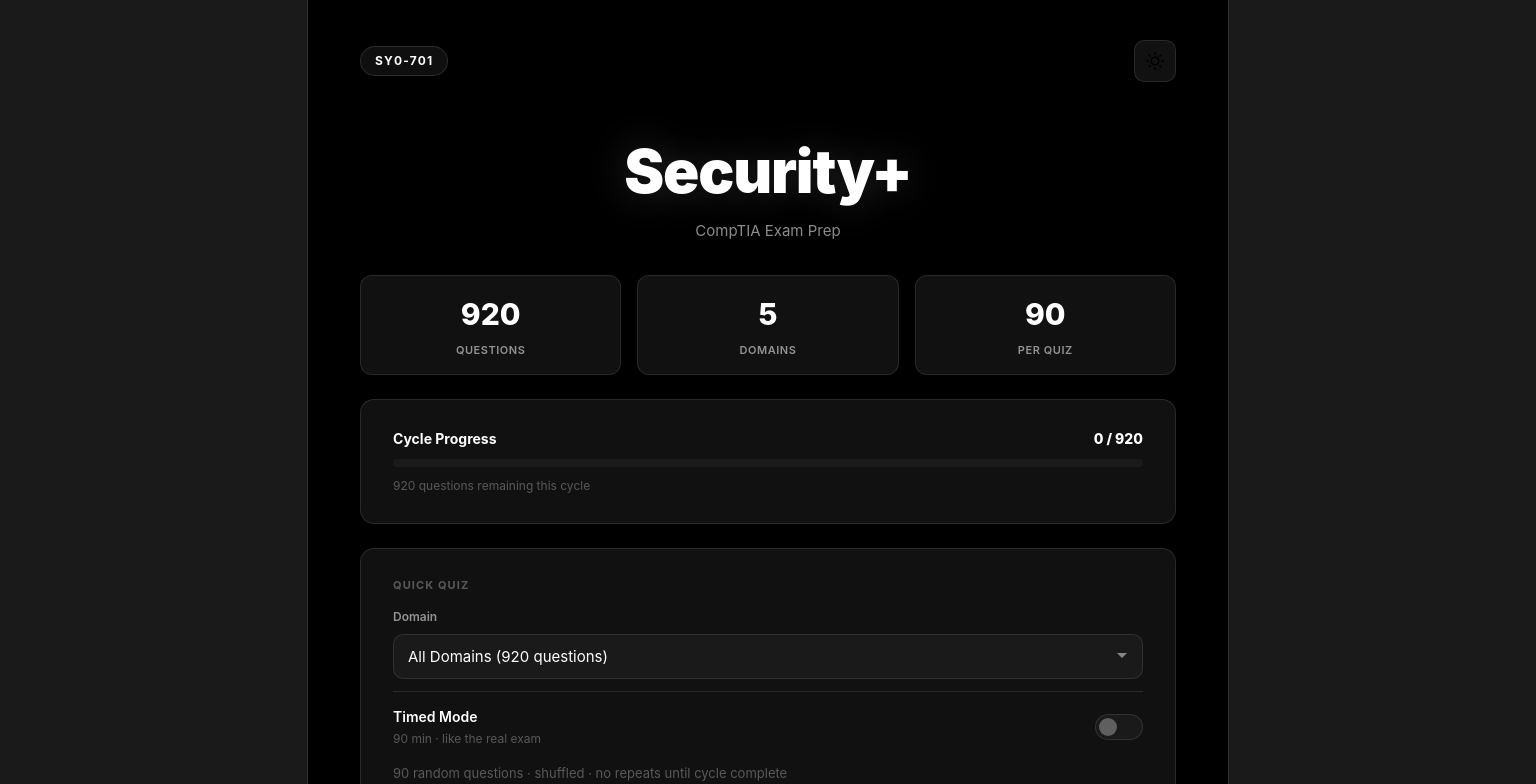
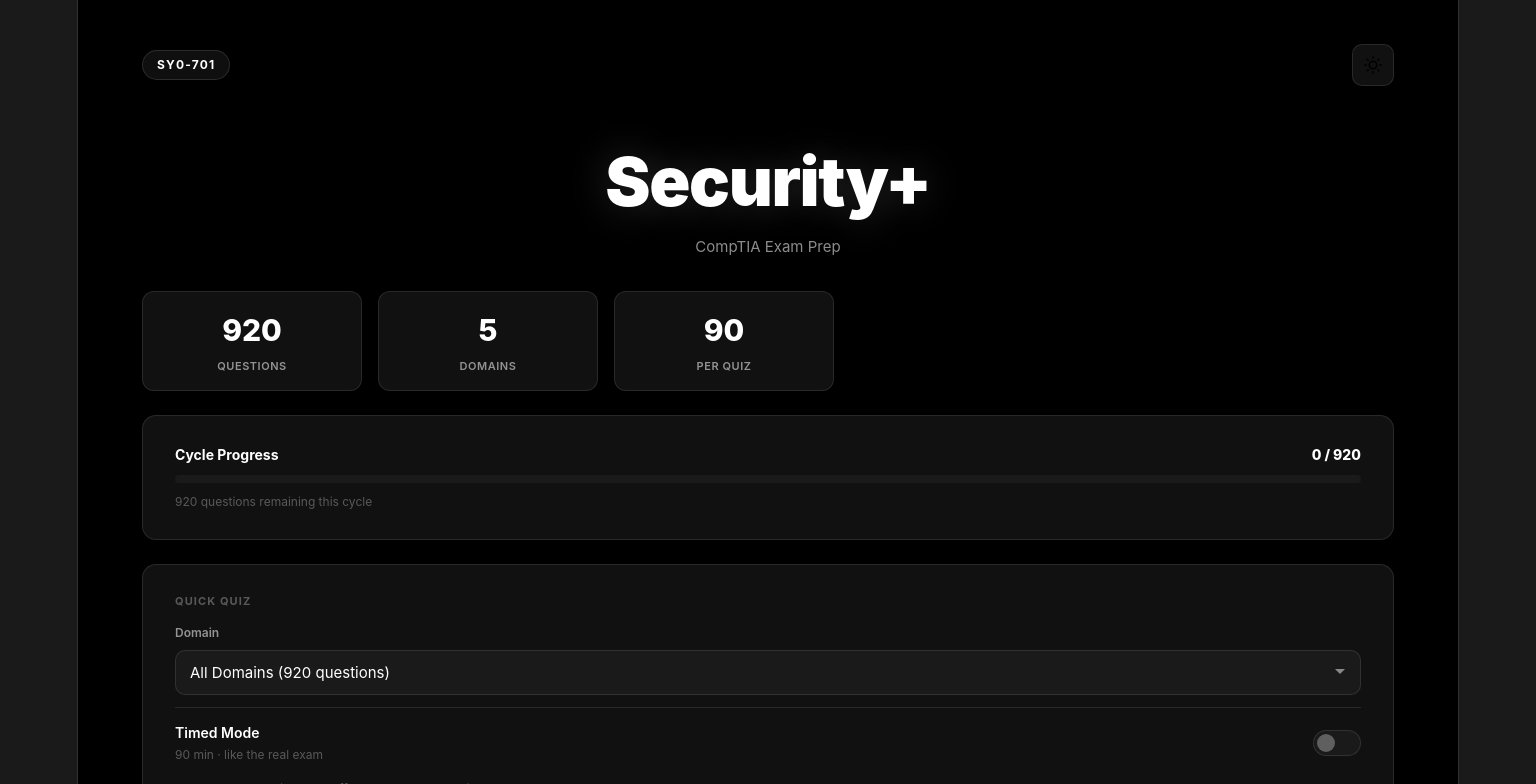
Before and after one commit to abner-pena/SY0-701-Exam-Prep, a React (Vite) app in the folder security-plus-quiz/: page / in a window 1536 px wide. Shown: the top 784 px of the page. Built offline with nearby package versions, Linux system fonts and the light colour scheme.

Commit message:
Widen desktop layout and add 100vh fallback for mobile
- 100vh fallback before 100dvh on html/body, #root, and .app
- 640px+: max-width 840px
- 1024px+: max-width 1160px
- 1440px+: max-width 1380px (fills most of a 1920px screen)

```diff
--- a/security-plus-quiz/src/App.css
+++ b/security-plus-quiz/src/App.css
@@ -58,6 +58,7 @@
 html, body {
   background: var(--bg);
   color: var(--text);
+  min-height: 100vh;
   min-height: 100dvh;
   transition: background 0.2s, color 0.2s;
 }
@@ -69,12 +70,13 @@
   -webkit-font-smoothing: antialiased;
 }
 
-#root { min-height: 100dvh; display: flex; flex-direction: column; background: var(--bg); }
+#root { min-height: 100vh; min-height: 100dvh; display: flex; flex-direction: column; background: var(--bg); }
 
 .app {
   max-width: 680px;
   margin: 0 auto;
   width: 100%;
+  min-height: 100vh;
   min-height: 100dvh;
   display: flex;
   flex-direction: column;
@@ -900,9 +902,10 @@
 @media (min-width: 640px) {
   #root { background: var(--bg3); }
   .app {
-    max-width: 760px;
+    max-width: 840px;
     box-shadow: 0 0 0 1px var(--border);
     background: var(--bg);
+    min-height: 100vh;
     min-height: 100dvh;
   }
   .screen { padding: 28px 36px 52px; gap: 20px; }
@@ -917,9 +920,9 @@
   }
 }
 
-/* Large desktop: full breathing room */
+/* Large desktop */
 @media (min-width: 1024px) {
-  .app { max-width: 920px; }
+  .app { max-width: 1160px; }
   .screen { padding: 36px 52px 64px; gap: 24px; }
   .quiz-screen { padding: 28px 52px 52px; }
   .card { padding: 28px 32px; }
@@ -928,3 +931,12 @@
   .title { font-size: 60px; }
   .question-text { font-size: 19px; }
 }
+
+/* Wide desktop (1440px+) */
+@media (min-width: 1440px) {
+  .app { max-width: 1380px; }
+  .screen { padding: 40px 64px 72px; }
+  .quiz-screen { padding: 32px 64px 56px; }
+  .title { font-size: 68px; }
+  .stats-row { grid-template-columns: repeat(3, minmax(0, 220px)); }
+}
```
